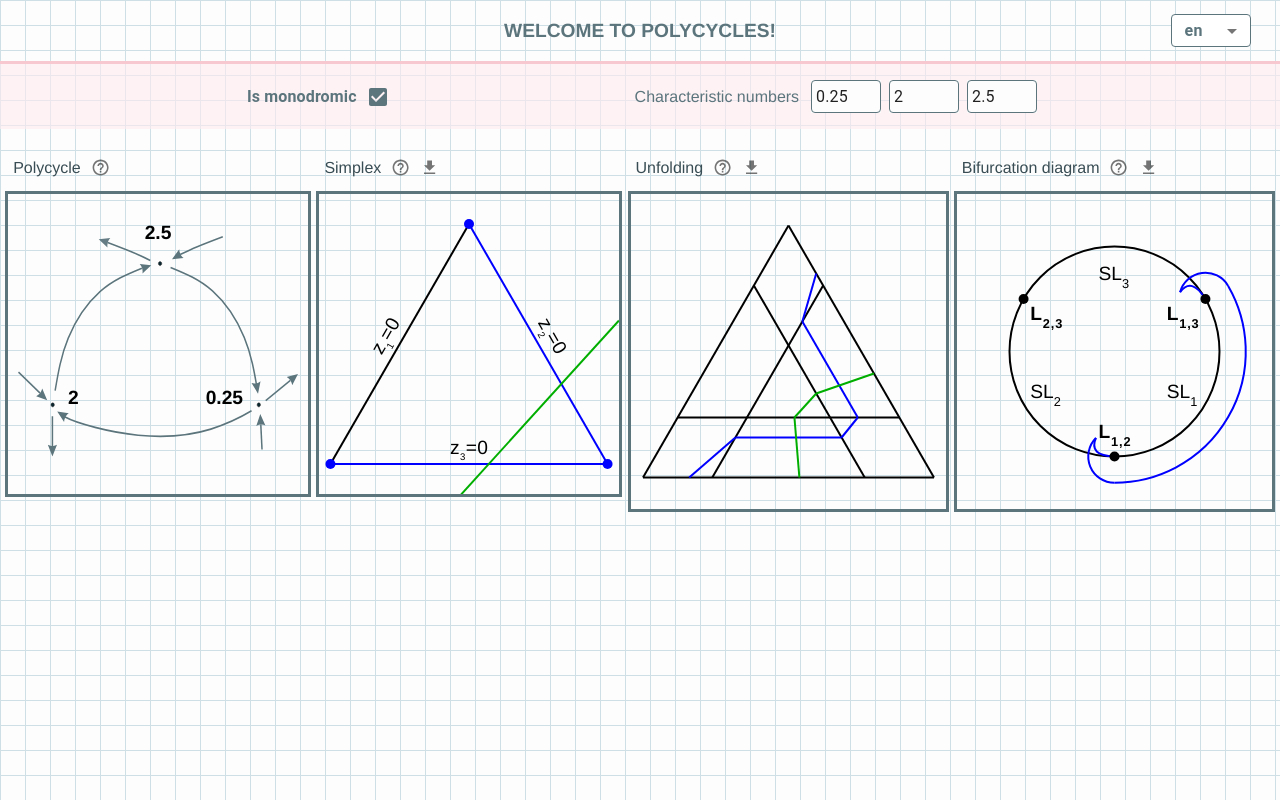
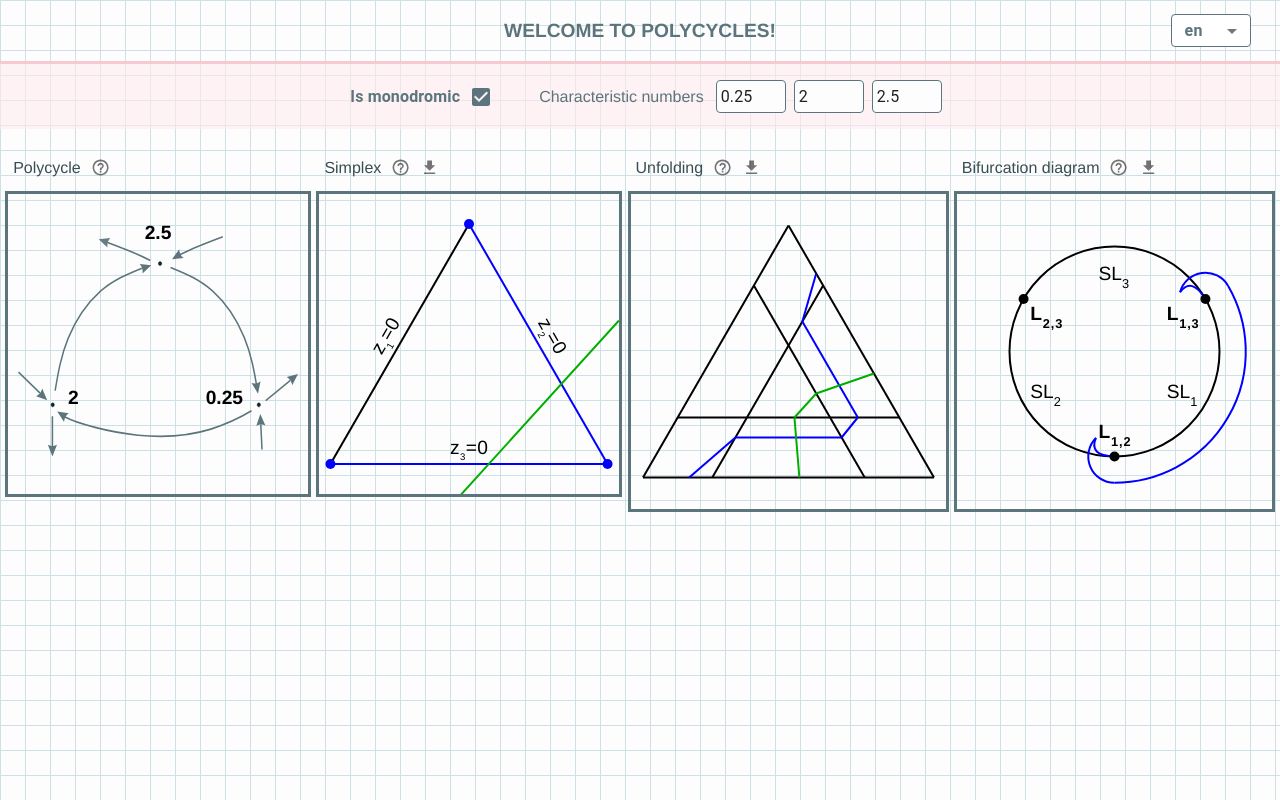
Before and after one commit to chichivika/polycycles, a React (Create React App) app: page / in a window 1280 px wide. Built offline with nearby package versions, Linux system fonts and the light colour scheme.

Commit message:
flex gap for toolbar elements

```diff
--- a/src/components/charNumsTool/CharNumsStyle.scss
+++ b/src/components/charNumsTool/CharNumsStyle.scss
@@ -12,6 +12,7 @@
     align-items: center;
     justify-content: center;
     flex-wrap: wrap;
+    gap: 0.5rem;
 
     .char-nums-rools-icon {
         margin-right: 0.4rem;
@@ -19,7 +20,6 @@
     }
 
     .char-nums-cnt {
-        margin: 0px 0.5rem;
         position: relative;
 
         .char-nums-help-text {
--- a/src/components/isMonodromicTool/IsMonodromicStyle.scss
+++ b/src/components/isMonodromicTool/IsMonodromicStyle.scss
@@ -1,5 +1,4 @@
 .is-monodromic-wrapper{
     display: flex;
     justify-content: center;
-    margin-right: 1rem;
 }
--- a/src/components/toolbar/Toolbar.tsx
+++ b/src/components/toolbar/Toolbar.tsx
@@ -11,8 +11,10 @@ import './ToolbarStyle.scss';
 function Toolbar() {
     return (
         <div className='toolbar'>
-            <IsMonodromicTool />
-            <CharNumsTool />
+            <div className='toolbar-center'>
+                <IsMonodromicTool />
+                <CharNumsTool />
+            </div>
         </div>
     );
 }
--- a/src/components/toolbar/ToolbarStyle.scss
+++ b/src/components/toolbar/ToolbarStyle.scss
@@ -2,11 +2,17 @@
 
 .toolbar {
     display: flex;
-    justify-content: space-evenly;
+    justify-content: center;
     padding: 0.5rem 0px;
     background-color: #ffebee99;
     color: colors.$header-color;
-    flex-wrap: wrap;
+
+    .toolbar-center {
+        display: flex;
+        justify-content: center;
+        flex-wrap: wrap;
+        column-gap: 3rem;
+    }
 }
 
 .is-monodromic-tool .MuiFormControlLabel-label,
```
